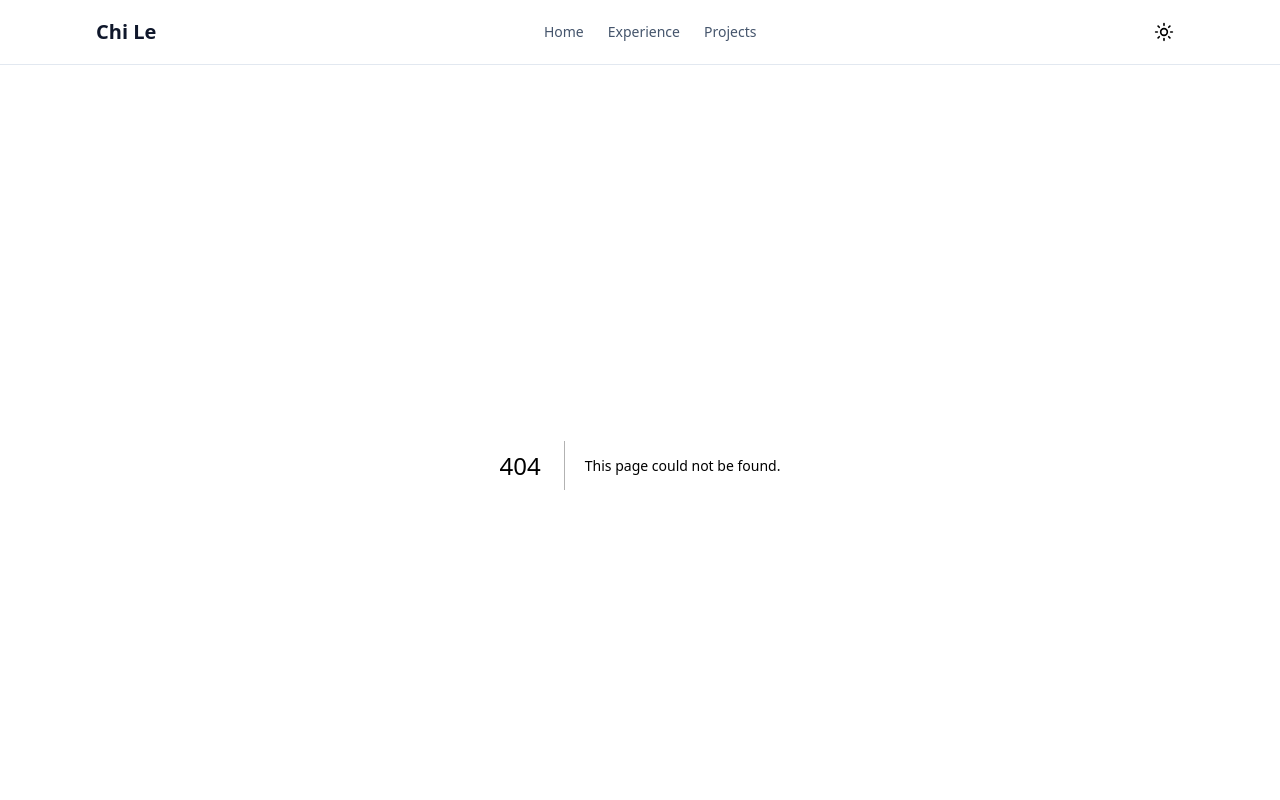
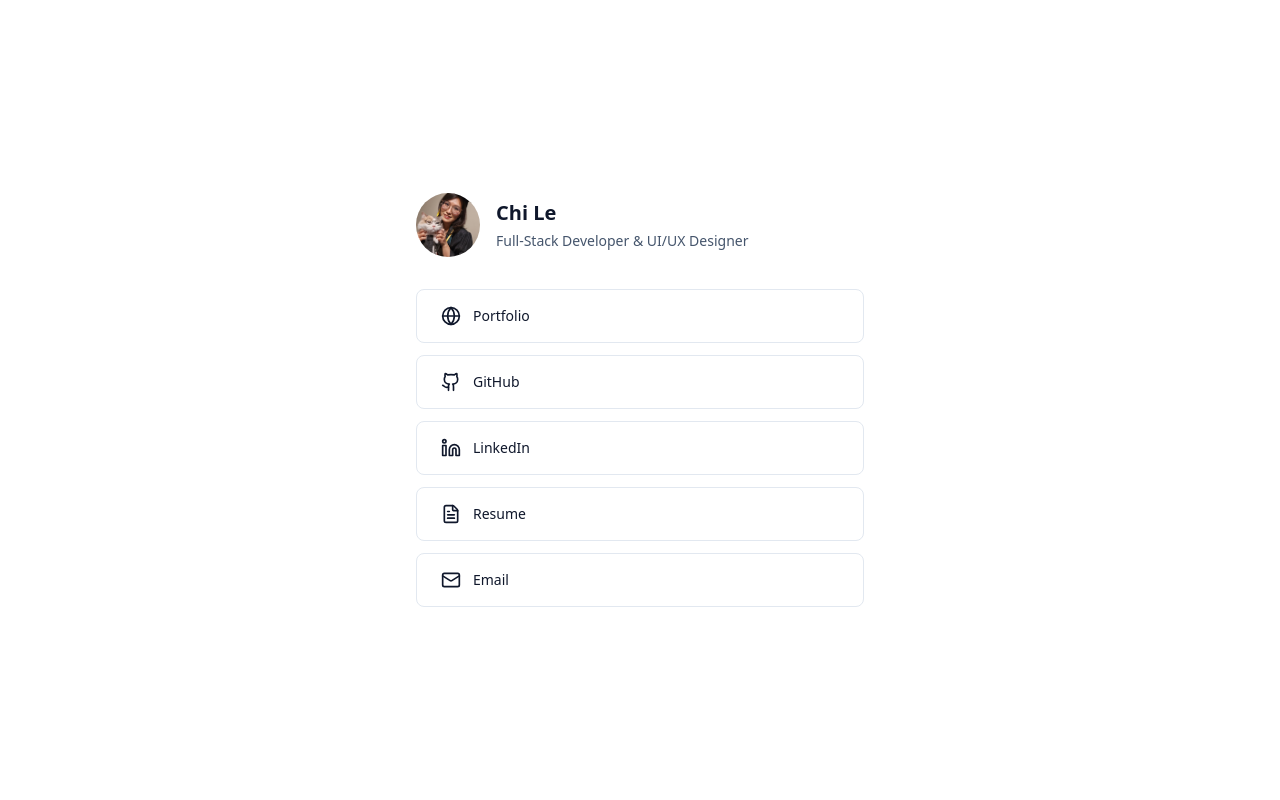
Before and after one commit to chile20/my-portfolio, a Next.js app: page /links in a window 1280 px wide. Before the commit this address had no page. Shown: the top 800 px of the page. Built offline with nearby package versions, Linux system fonts and the light colour scheme.

Commit message:
Added standalone link page

```diff
--- a/src/app/layout.tsx
+++ b/src/app/layout.tsx
@@ -2,8 +2,7 @@ import type { Metadata } from 'next';
 import { Geist, Geist_Mono } from 'next/font/google';
 import './globals.css';
 import { ThemeProvider } from '@/components/layouts/ThemeProvider';
-import { Header } from '@/components/layouts/Header';
-import { Footer } from '@/components/layouts/Footer';
+import { ConditionalLayout } from '@/components/layouts/ConditionalLayout';
 import { siteConfig } from '@/config/site';
 
 const geistSans = Geist({
@@ -61,14 +60,7 @@ export default function RootLayout({
         className={`${geistSans.variable} ${geistMono.variable} min-h-screen bg-white text-slate-900 antialiased dark:bg-slate-900 dark:text-slate-100`}
       >
         <ThemeProvider>
-          <a href="#main-content" className="skip-to-content">
-            Skip to main content
-          </a>
-          <div className="flex min-h-screen flex-col">
-            <Header />
-            <main id="main-content" className="flex-1">{children}</main>
-            <Footer />
-          </div>
+          <ConditionalLayout>{children}</ConditionalLayout>
         </ThemeProvider>
       </body>
     </html>
--- /dev/null
+++ b/src/app/links/layout.tsx
@@ -0,0 +1,15 @@
+import type { Metadata } from 'next';
+import { siteConfig } from '@/config/site';
+
+export const metadata: Metadata = {
+  title: `${siteConfig.name} - Links`,
+  description: `Connect with ${siteConfig.name} - ${siteConfig.title}`,
+};
+
+export default function LinksLayout({
+  children,
+}: {
+  children: React.ReactNode;
+}) {
+  return children;
+}
--- /dev/null
+++ b/src/app/links/page.tsx
@@ -0,0 +1,86 @@
+"use client";
+import { motion } from 'framer-motion';
+import { Mail, FileText, Globe, Github, Linkedin } from 'lucide-react';
+import { siteConfig } from '@/config/site';
+
+const links = [
+  {
+    title: 'Portfolio',
+    href: siteConfig.url,
+    icon: Globe,
+  },
+  {
+    title: 'GitHub',
+    href: siteConfig.links.github,
+    icon: Github,
+  },
+  {
+    title: 'LinkedIn',
+    href: siteConfig.links.linkedin,
+    icon: Linkedin,
+  },
+  {
+    title: 'Resume',
+    href: siteConfig.resume.url,
+    icon: FileText,
+  },
+  {
+    title: 'Email',
+    href: `mailto:${siteConfig.links.email}`,
+    icon: Mail,
+  },
+];
+
+export default function LinksPage() {
+  return (
+    <div className="min-h-screen bg-white dark:bg-slate-900 flex items-center justify-center px-4 py-12">
+      <div className="w-full max-w-md">
+        {/* Profile */}
+        <motion.div
+          className="mb-8 flex items-center gap-4"
+          initial={{ opacity: 0, y: 20 }}
+          animate={{ opacity: 1, y: 0 }}
+          transition={{ duration: 0.4 }}
+        >
+          <img
+            src={siteConfig.author.avatar}
+            alt={siteConfig.author.name}
+            className="h-16 w-16 rounded-full object-cover"
+          />
+          <div>
+            <h1 className="text-xl font-semibold text-slate-900 dark:text-slate-100">
+              {siteConfig.name}
+            </h1>
+            <p className="mt-1 text-sm text-slate-600 dark:text-slate-400">
+              {siteConfig.title}
+            </p>
+          </div>
+        </motion.div>
+
+        {/* Links */}
+        <motion.div
+          className="space-y-3"
+          initial={{ opacity: 0 }}
+          animate={{ opacity: 1 }}
+          transition={{ delay: 0.2, duration: 0.4 }}
+        >
+          {links.map(({ title, href, icon: Icon }, index) => (
+            <motion.a
+              key={title}
+              href={href}
+              target="_blank"
+              rel="noopener noreferrer"
+              initial={{ opacity: 0, y: 10 }}
+              animate={{ opacity: 1, y: 0 }}
+              transition={{ delay: 0.3 + index * 0.05, duration: 0.3 }}
+              className="flex items-center gap-3 rounded-lg border border-slate-200 bg-white px-6 py-4 text-sm font-medium text-slate-900 transition-all hover:border-slate-400 hover:bg-slate-50 dark:border-slate-700 dark:bg-slate-800 dark:text-slate-100 dark:hover:border-slate-500 dark:hover:bg-slate-700"
+            >
+              <Icon className="h-5 w-5" />
+              {title}
+            </motion.a>
+          ))}
+        </motion.div>
+      </div>
+    </div>
+  );
+}
--- /dev/null
+++ b/src/components/layouts/ConditionalLayout.tsx
@@ -0,0 +1,27 @@
+'use client';
+
+import { usePathname } from 'next/navigation';
+import { Header } from './Header';
+import { Footer } from './Footer';
+
+export function ConditionalLayout({ children }: { children: React.ReactNode }) {
+  const pathname = usePathname();
+  const isLinksPage = pathname === '/links';
+
+  if (isLinksPage) {
+    return <>{children}</>;
+  }
+
+  return (
+    <>
+      <a href="#main-content" className="skip-to-content">
+        Skip to main content
+      </a>
+      <div className="flex min-h-screen flex-col">
+        <Header />
+        <main id="main-content" className="flex-1">{children}</main>
+        <Footer />
+      </div>
+    </>
+  );
+}
--- a/src/config/site.ts
+++ b/src/config/site.ts
@@ -3,7 +3,7 @@ export const siteConfig = {
   title: 'Full-Stack Developer & UI/UX Designer',
   description:
     'I build apps and care a lot about UI/UX.',
-  url: 'https://lechi.dev',
+  url: 'https://chile.is-a.dev/',
   links: {
     github: 'https://github.com/chile20',
     linkedin: 'https://linkedin.com/in/chile20',
```
Also changed, not shown: public/images/avatar.jpg (added).
